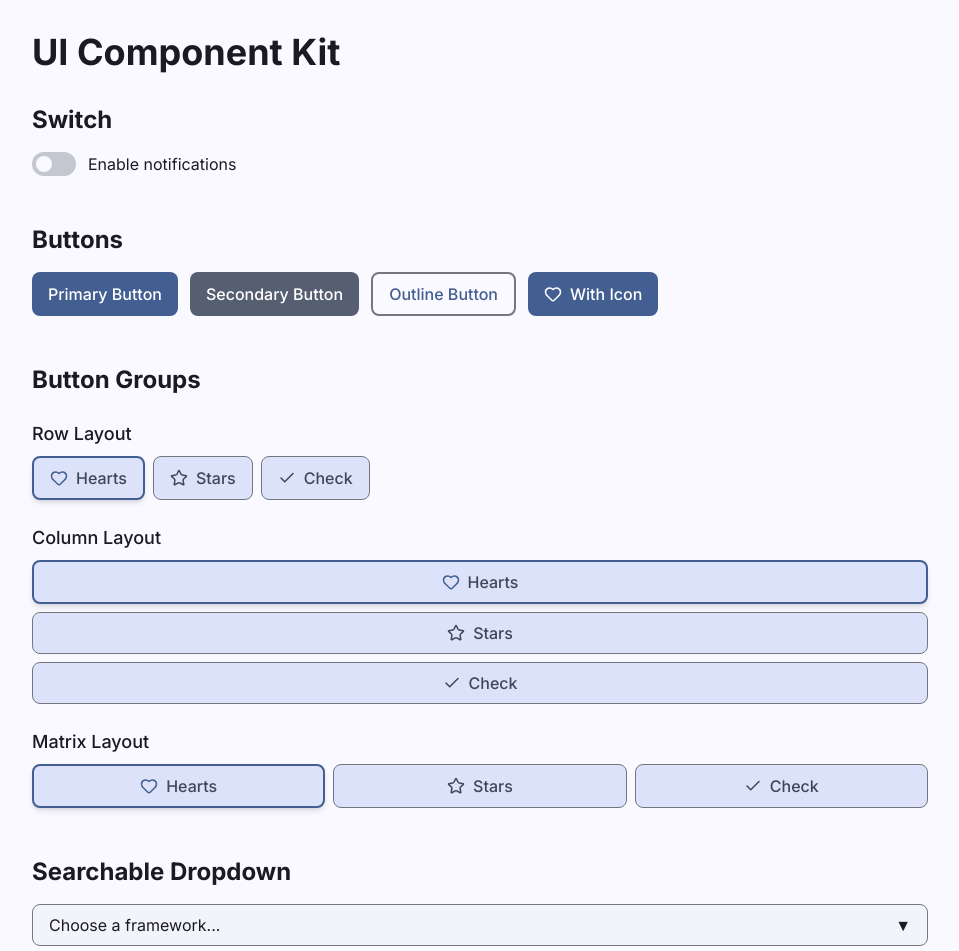
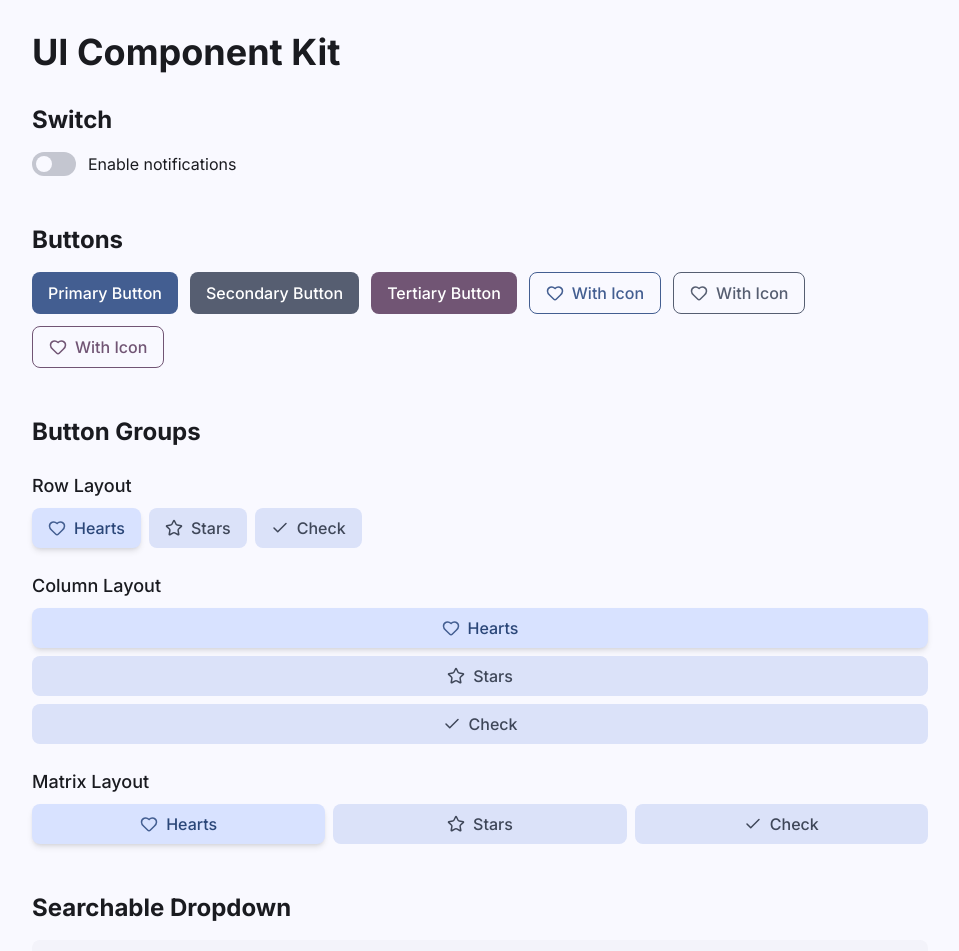
Before and after one commit to fxstlabs/www, a Next.js app: page /testing in a window 1280 px wide. Shown: the top 951 px of the page, without its empty margins (160-1119 px from the left). Built offline with nearby package versions, Linux system fonts and the light colour scheme.

Commit message:
Style new UI components

```diff
--- a/src/app/testing/page.tsx
+++ b/src/app/testing/page.tsx
@@ -44,8 +44,10 @@ export default function UIKitDemo() {
                     <div className="flex flex-wrap gap-3">
                         <Button variant="primary">Primary Button</Button>
                         <Button variant="secondary">Secondary Button</Button>
-                        <Button variant="outline">Outline Button</Button>
-                        <Button variant="primary" icon={Heart}>With Icon</Button>
+                        <Button variant="tertiary">Tertiary Button</Button>
+                        <Button variant="primary_outlined" icon={Heart}>With Icon</Button>
+                        <Button variant="secondary_outlined" icon={Heart}>With Icon</Button>
+                        <Button variant="tertiary_outlined" icon={Heart}>With Icon</Button>
                     </div>
                 </section>
 
--- a/src/components/templates/coming-soon.tsx
+++ b/src/components/templates/coming-soon.tsx
@@ -20,7 +20,7 @@ export function ComingSoonBase(
                         Coming Soon!
                     </h1>
                     <p className="mt-6 text-lg lg:text-xl leading-8 text-on-surface">
-                        We&apos;re working hard to bring you something amazing. This page is currently under
+                        We&apos;re working hard to bring you something amazing.<br/>This page is currently under
                         construction, but great things are on the way.
                     </p>
                     <p className="mt-4 text-base text-on-surface-variant opacity-80">
--- a/src/components/units/buttons.tsx
+++ b/src/components/units/buttons.tsx
@@ -3,26 +3,29 @@ import {LucideIcon} from "lucide-react";
 
 interface ButtonProps {
     children: React.ReactNode;
-    variant?: 'primary' | 'secondary' | 'outline';
+    variant?: 'primary' | 'secondary' | 'tertiary' | 'primary_outlined' | 'secondary_outlined' | 'tertiary_outlined';
     icon?: LucideIcon;
     onClick?: () => void;
     disabled?: boolean;
 }
 
 export function Button({children, variant = 'primary', icon: Icon, onClick, disabled}: ButtonProps) {
-    const baseStyles = "px-4 py-2 rounded-lg font-medium transition-all hover:scale-[1.02] disabled:opacity-50 disabled:cursor-not-allowed disabled:hover:scale-100 cursor-pointer";
+    const baseStyles = "px-4 py-2 rounded-lg font-medium transition-all hover:shadow-md shadow-shadow disabled:opacity-50 disabled:cursor-not-allowed disabled:hover:scale-100 cursor-pointer";
 
     const variants = {
-        primary: "bg-primary text-on-primary",
-        secondary: "bg-secondary text-on-secondary hover:shadow-lg",
-        outline: "border-2 border-outline text-primary hover:bg-secondary/10"
+        primary: "bg-primary text-on-primary hover:bg-primary/75",
+        secondary: "bg-secondary text-on-secondary hover:bg-secondary/75",
+        tertiary: "bg-tertiary text-on-tertiary hover:bg-tertiary/75",
+        primary_outlined: "border-1 border-primary text-primary hover:bg-primary/10",
+        secondary_outlined: "border-1 border-secondary text-secondary hover:bg-secondary/10",
+        tertiary_outlined: "border-1 border-tertiary text-tertiary hover:bg-tertiary/10"
     };
 
     return (
         <button
             onClick={onClick}
             disabled={disabled}
-            className={`${baseStyles} ${variants[variant]} flex items-center gap-2`}
+            className={`${baseStyles} ${variants[variant]} flex items-center gap-2 duration-50 not-active:duration-250 active:scale-[0.95]`}
         >
             {Icon && <Icon size={18}/>}
             {children}
@@ -61,10 +64,10 @@ export function ButtonGroup({options, value, onChange, layout = 'row', allowIcon
                     <button
                         key={option.value}
                         onClick={() => onChange(option.value)}
-                        className={`px-4 py-2 rounded-lg font-medium transition-all hover:scale-[1.02] flex items-center justify-center gap-2 bg-secondary-container text-on-secondary-container ${
+                        className={`px-4 py-2 rounded-lg font-medium transition-all hover:scale-[1.02] flex items-center justify-center gap-2 duration-50 not-active:duration-250 active:scale-[0.98] ${
                             isSelected
-                                ? 'border-2 border-primary shadow-md'
-                                : 'border border-outline hover:bg-secondary/10'
+                                ? 'shadow-md bg-primary-container text-on-primary-container'
+                                : 'hover:bg-secondary-container/50 bg-secondary-container text-on-secondary-container'
                         }`}
                     >
                         {Icon && <Icon className={isSelected ? "text-primary" : ""} size={18}/>}
--- a/src/components/units/inputs.tsx
+++ b/src/components/units/inputs.tsx
@@ -27,7 +27,7 @@ export function SearchableDropdown({options, value, onChange, placeholder = 'Sel
         <div className="relative">
             <button
                 onClick={() => setIsOpen(!isOpen)}
-                className="w-full px-4 py-2 bg-surface-container-low text-on-surface border border-outline rounded-lg flex items-center justify-between hover:bg-surface-container-high transition-colors"
+                className="w-full px-4 py-2 bg-surface-container-low text-on-surface rounded-lg flex items-center justify-between hover:bg-surface-container-high transition-colors"
             >
                 <span>{selected ? selected.label : placeholder}</span>
                 <span className={`transform transition-transform ${isOpen ? 'rotate-180' : ''}`}>▼</span>
@@ -40,17 +40,18 @@ export function SearchableDropdown({options, value, onChange, placeholder = 'Sel
                         onClick={() => setIsOpen(false)}
                     />
                     <div
-                        className="absolute z-20 mt-1 w-full bg-surface-container-high border border-outline rounded-lg shadow-lg overflow-hidden">
+                        className="absolute z-20 mt-1 w-full bg-surface-container-high rounded-lg shadow-lg overflow-hidden">
                         <div className="p-2 border-b border-outline">
                             <div className="relative">
-                                <Search className="absolute left-3 top-1/2 -translate-y-1/2 text-on-surface-variant"
-                                        size={16}/>
+                                <Search
+                                    className="absolute left-3 top-1/2 -translate-y-1/2 text-on-surface-variant"
+                                    size={16}/>
                                 <input
                                     type="text"
                                     value={search}
                                     onChange={(e) => setSearch(e.target.value)}
                                     placeholder="Search..."
-                                    className="w-full pl-9 pr-3 py-1.5 bg-surface border border-outline-variant rounded text-on-surface focus:outline-none focus:ring-2 focus:ring-primary"
+                                    className="w-full pl-9 pr-3 py-1.5 bg-surface border border-outline-variant rounded text-on-surface outline-none"
                                     autoFocus
                                 />
                             </div>
@@ -99,7 +100,7 @@ export function TextInput({label, value, onChange, placeholder, error}: TextInpu
                 value={value}
                 onChange={(e) => onChange(e.target.value)}
                 placeholder={placeholder}
-                className={`px-4 py-2 bg-surface border rounded-lg text-on-surface placeholder:text-on-surface-variant focus:outline-none focus:ring-2 transition-all ${
+                className={`px-4 py-2 bg-surface-container-lowest rounded-lg text-on-surface placeholder:text-on-surface-variant focus:outline-none focus:ring-2 transition-all ${
                     error ? 'border-error focus:ring-error' : 'border-outline focus:ring-primary'
                 }`}
             />
@@ -144,7 +145,7 @@ export function NumericInput({label, value, onChange, min, max, step = 1, placeh
                 min={min}
                 max={max}
                 step={step}
-                className={`px-4 py-2 bg-surface border rounded-lg text-on-surface placeholder:text-on-surface-variant focus:outline-none focus:ring-2 transition-all ${
+                className={`px-4 py-2 bg-surface-container-lowest rounded-lg text-on-surface placeholder:text-on-surface-variant focus:outline-none focus:ring-2 transition-all ${
                     error ? 'border-error focus:ring-error' : 'border-outline focus:ring-primary'
                 }`}
             />
```
